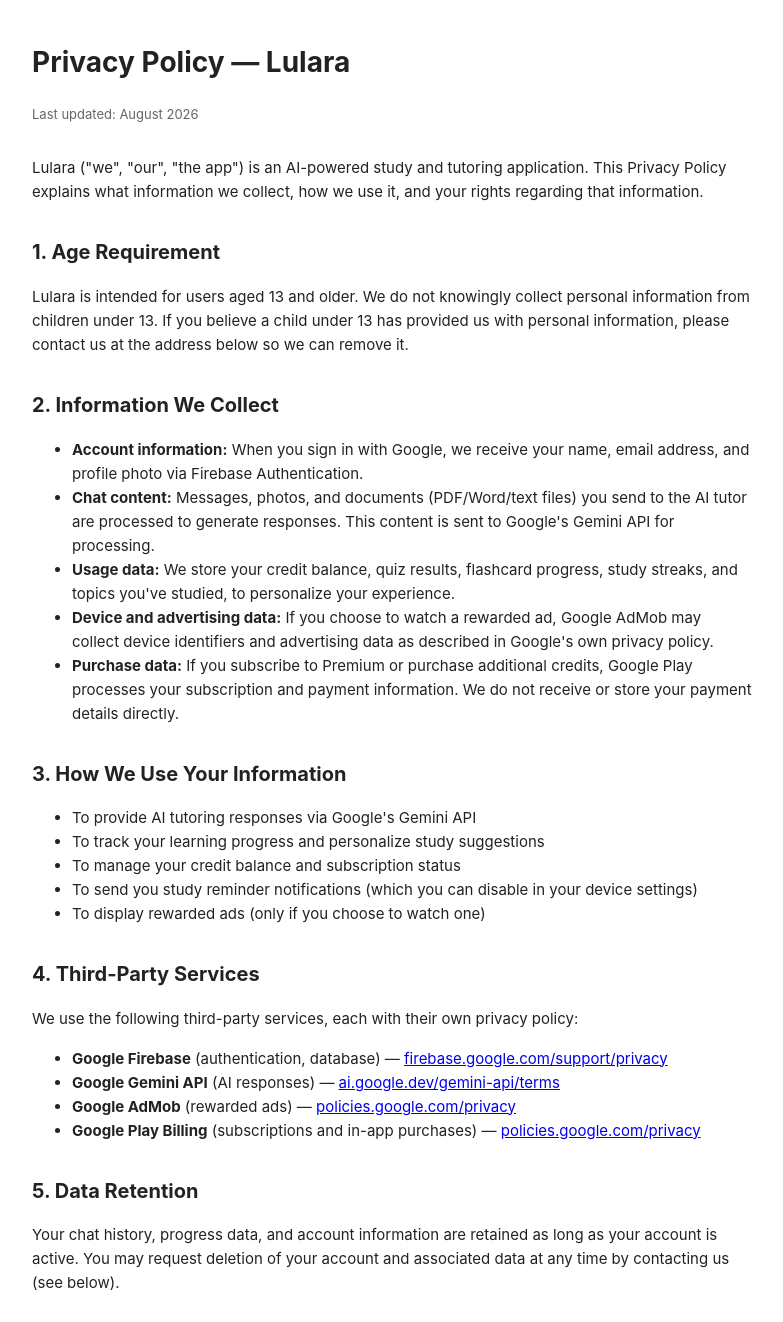
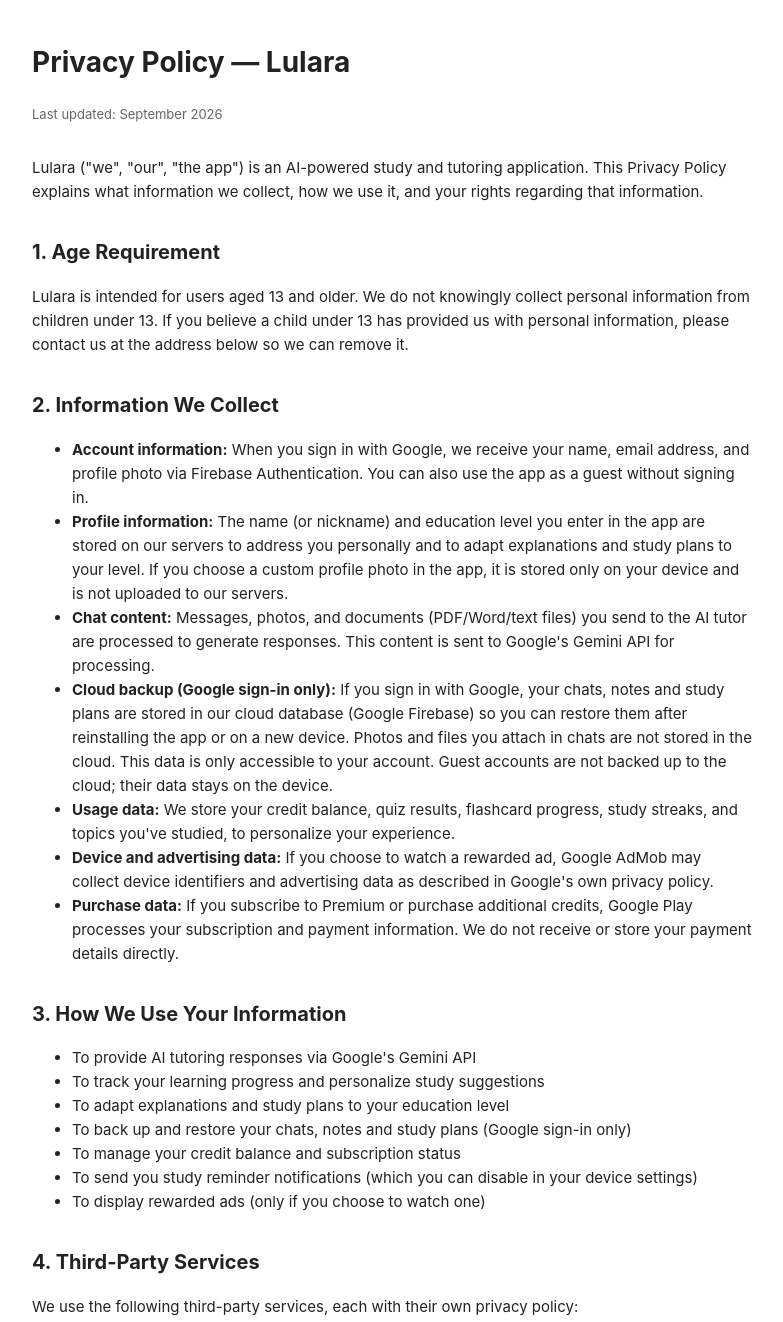
Before and after one commit to eBuluter/lulara-gizlilik, a plain HTML site: page privacy-policy.html in a window 1280 px wide. Shown: the top 1322 px of the page, without its empty margins (248-1031 px from the left). Drawn offline with Linux system fonts and the light colour scheme.

Commit message:
Revise privacy policy for clarity and updates
Updated the privacy policy to reflect changes in account deletion and guest usage.

```diff
--- a/privacy-policy.html
+++ b/privacy-policy.html
@@ -1,5 +1,5 @@
 <!DOCTYPE html>
-<html lang="tr">
+<html lang="en">
 <head>
 <meta charset="UTF-8">
 <meta name="viewport" content="width=device-width, initial-scale=1.0">
@@ -14,14 +14,16 @@
 </head>
 <body>
 <h1>Privacy Policy — Lulara</h1>
-<p class="updated">Last updated: August 2026</p>
+<p class="updated">Last updated: September 2026</p>
 <p>Lulara ("we", "our", "the app") is an AI-powered study and tutoring application. This Privacy Policy explains what information we collect, how we use it, and your rights regarding that information.</p>
 <h2>1. Age Requirement</h2>
 <p>Lulara is intended for users aged 13 and older. We do not knowingly collect personal information from children under 13. If you believe a child under 13 has provided us with personal information, please contact us at the address below so we can remove it.</p>
 <h2>2. Information We Collect</h2>
 <ul>
-  <li><strong>Account information:</strong> When you sign in with Google, we receive your name, email address, and profile photo via Firebase Authentication.</li>
+  <li><strong>Account information:</strong> When you sign in with Google, we receive your name, email address, and profile photo via Firebase Authentication. You can also use the app as a guest without signing in.</li>
+  <li><strong>Profile information:</strong> The name (or nickname) and education level you enter in the app are stored on our servers to address you personally and to adapt explanations and study plans to your level. If you choose a custom profile photo in the app, it is stored only on your device and is not uploaded to our servers.</li>
   <li><strong>Chat content:</strong> Messages, photos, and documents (PDF/Word/text files) you send to the AI tutor are processed to generate responses. This content is sent to Google's Gemini API for processing.</li>
+  <li><strong>Cloud backup (Google sign-in only):</strong> If you sign in with Google, your chats, notes and study plans are stored in our cloud database (Google Firebase) so you can restore them after reinstalling the app or on a new device. Photos and files you attach in chats are not stored in the cloud. This data is only accessible to your account. Guest accounts are not backed up to the cloud; their data stays on the device.</li>
   <li><strong>Usage data:</strong> We store your credit balance, quiz results, flashcard progress, study streaks, and topics you've studied, to personalize your experience.</li>
   <li><strong>Device and advertising data:</strong> If you choose to watch a rewarded ad, Google AdMob may collect device identifiers and advertising data as described in Google's own privacy policy.</li>
   <li><strong>Purchase data:</strong> If you subscribe to Premium or purchase additional credits, Google Play processes your subscription and payment information. We do not receive or store your payment details directly.</li>
@@ -30,6 +32,8 @@
 <ul>
   <li>To provide AI tutoring responses via Google's Gemini API</li>
   <li>To track your learning progress and personalize study suggestions</li>
+  <li>To adapt explanations and study plans to your education level</li>
+  <li>To back up and restore your chats, notes and study plans (Google sign-in only)</li>
   <li>To manage your credit balance and subscription status</li>
   <li>To send you study reminder notifications (which you can disable in your device settings)</li>
   <li>To display rewarded ads (only if you choose to watch one)</li>
@@ -43,7 +47,7 @@
   <li><strong>Google Play Billing</strong> (subscriptions and in-app purchases) — <a href="https://policies.google.com/privacy" target="_blank">policies.google.com/privacy</a></li>
 </ul>
 <h2>5. Data Retention</h2>
-<p>Your chat history, progress data, and account information are retained as long as your account is active. You may request deletion of your account and associated data at any time by contacting us (see below).</p>
+<p>Your chat history, notes, study plans, progress data, and account information are retained as long as your account is active. You can permanently delete your account and all associated data, including your cloud backup, at any time directly in the app (Menu → Delete account), or by contacting us (see below).</p>
 <h2>6. Your Rights</h2>
 <p>Depending on your location, you may have the right to access, correct, or delete your personal data. To exercise these rights, contact us using the information below.</p>
 <h2>7. Data Security</h2>
```
